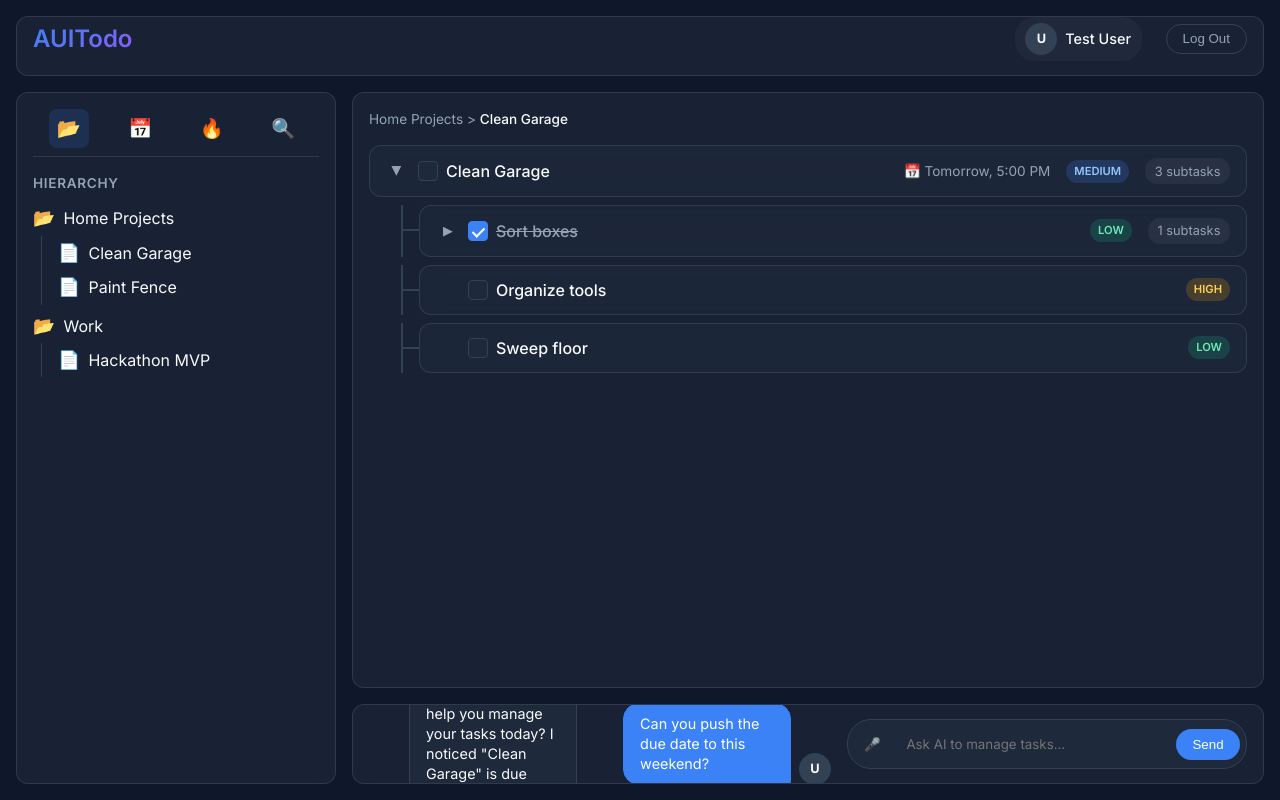
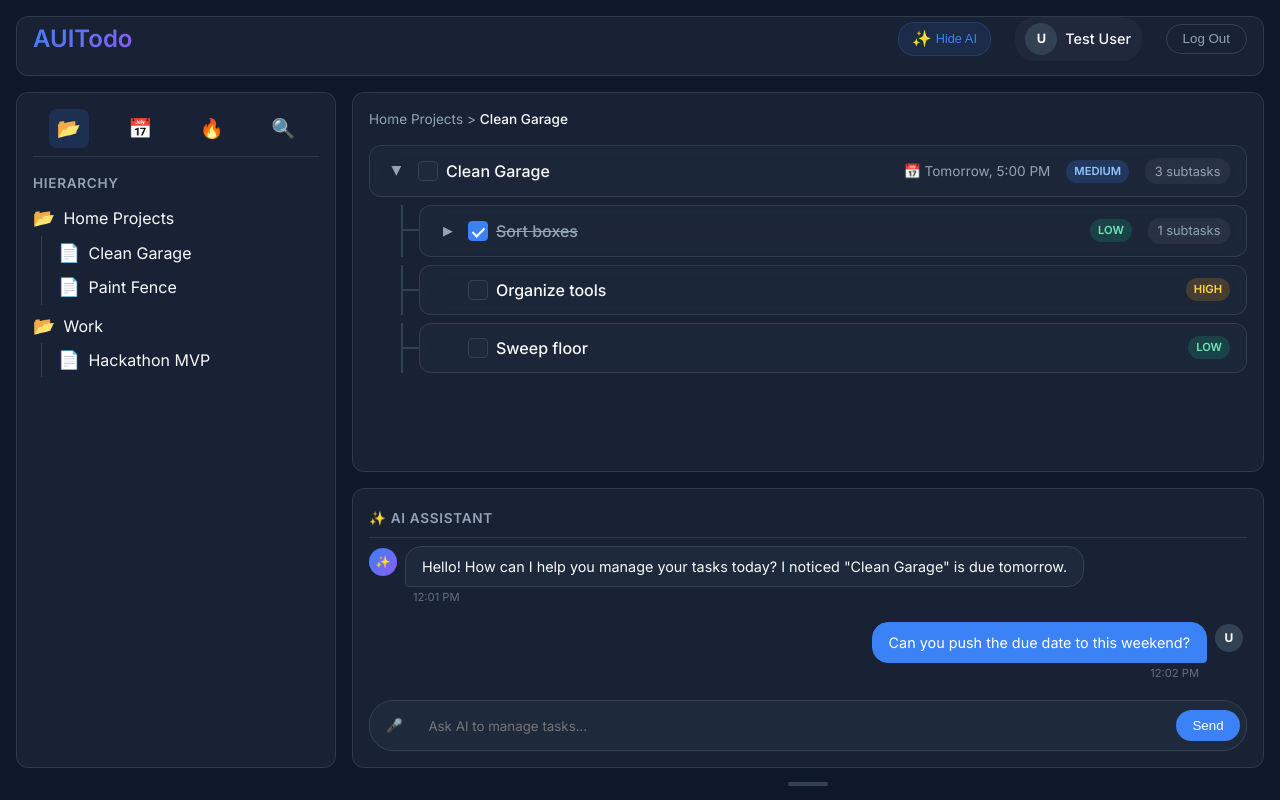
Before and after one commit to Thecow-007/AUIToDo, an Angular app in the folder client/: page / in a window 1280 px wide. Built offline with nearby package versions, Linux system fonts and the light colour scheme.

Commit message:
AI Chat box cleanup

```diff
--- a/client/src/app/app.css
+++ b/client/src/app/app.css
@@ -1,7 +1,6 @@
 .app-layout {
   display: grid;
   grid-template-columns: var(--nav-width) 1fr;
-  grid-template-rows: 60px 1fr var(--chat-height);
   grid-template-areas:
     "header header"
     "nav main"
@@ -40,6 +39,30 @@
   overflow: hidden;
 }
 
+/* Resize handle */
+.resize-handle {
+  grid-column: 2;
+  height: 8px;
+  cursor: ns-resize;
+  display: flex;
+  align-items: center;
+  justify-content: center;
+  z-index: 10;
+  margin: -4px 0;
+}
+
+.resize-grip {
+  width: 40px;
+  height: 4px;
+  border-radius: 2px;
+  background: var(--border-color);
+  transition: background 0.2s ease;
+}
+
+.resize-handle:hover .resize-grip {
+  background: var(--accent-primary);
+}
+
 /* Ensure child components stretch to fill their containers */
 app-header-bar,
 app-navigation-pane,
--- a/client/src/app/app.html
+++ b/client/src/app/app.html
@@ -1,4 +1,4 @@
-<main class="app-layout">
+<main class="app-layout" [style.grid-template-rows]="chatPanel.isVisible() ? '60px 1fr ' + chatPanel.panelHeight() + 'px' : '60px 1fr'">
   <header class="pane-header glass-panel">
     <app-header-bar></app-header-bar>
   </header>
@@ -11,9 +11,14 @@
     <app-main-content-pane></app-main-content-pane>
   </section>
 
-  <footer class="pane-chat glass-panel">
-    <app-ai-chat-box></app-ai-chat-box>
-  </footer>
+  @if (chatPanel.isVisible()) {
+    <div class="resize-handle" (mousedown)="onResizeStart($event)">
+      <div class="resize-grip"></div>
+    </div>
+    <footer class="pane-chat glass-panel">
+      <app-ai-chat-box></app-ai-chat-box>
+    </footer>
+  }
 </main>
 
 @if (modalService.selectedTask()) {
--- a/client/src/app/app.ts
+++ b/client/src/app/app.ts
@@ -1,11 +1,11 @@
-import { Component, signal } from '@angular/core';
+import { Component, signal, inject, HostListener } from '@angular/core';
 import { NavigationPane } from './components/navigation-pane/navigation-pane';
 import { MainContentPane } from './components/main-content-pane/main-content-pane';
 import { AiChatBox } from './components/ai-chat-box/ai-chat-box';
 import { HeaderBar } from './components/header-bar/header-bar';
 import { TaskModal } from './components/task-modal/task-modal';
 import { TaskModalService } from './services/task-modal.service';
-import { inject } from '@angular/core';
+import { ChatPanelService } from './services/chat-panel.service';
 
 @Component({
   selector: 'app-root',
@@ -15,5 +15,33 @@ import { inject } from '@angular/core';
 })
 export class App {
   modalService = inject(TaskModalService);
+  chatPanel = inject(ChatPanelService);
   protected readonly title = signal('client');
+
+  private isResizing = false;
+
+  onResizeStart(event: MouseEvent) {
+    event.preventDefault();
+    this.isResizing = true;
+    document.body.style.cursor = 'ns-resize';
+    document.body.style.userSelect = 'none';
+  }
+
+  @HostListener('window:mousemove', ['$event'])
+  onMouseMove(event: MouseEvent) {
+    if (!this.isResizing) return;
+    const windowHeight = window.innerHeight;
+    const newHeight = windowHeight - event.clientY - 16; // 16px for bottom padding
+    const clamped = Math.max(100, Math.min(newHeight, windowHeight * 0.6));
+    this.chatPanel.panelHeight.set(clamped);
+  }
+
+  @HostListener('window:mouseup')
+  onMouseUp() {
+    if (this.isResizing) {
+      this.isResizing = false;
+      document.body.style.cursor = '';
+      document.body.style.userSelect = '';
+    }
+  }
 }
--- a/client/src/app/components/ai-chat-box/ai-chat-box.css
+++ b/client/src/app/components/ai-chat-box/ai-chat-box.css
@@ -1,25 +1,45 @@
 .chat-container {
   display: flex;
-  flex-direction: row;
+  flex-direction: column;
   height: 100%;
-  gap: var(--spacing-md);
-  align-items: center;
+  overflow: hidden;
+}
+
+.chat-header {
+  padding-bottom: var(--spacing-sm);
+  border-bottom: 1px solid var(--glass-border);
+  margin-bottom: var(--spacing-sm);
+  flex-shrink: 0;
+}
+
+.chat-title {
+  font-size: 0.85rem;
+  font-weight: 600;
+  color: var(--text-secondary);
+  text-transform: uppercase;
+  letter-spacing: 0.05em;
 }
 
 .message-history {
   display: flex;
-  flex-direction: row;
+  flex-direction: column;
   flex-grow: 1;
   gap: var(--spacing-md);
-  overflow-x: auto;
-  align-items: center;
+  overflow-y: auto;
+  padding-right: var(--spacing-xs);
 }
 
 .message {
   display: flex;
-  align-items: flex-end;
+  align-items: flex-start;
   gap: var(--spacing-sm);
-  max-width: 45%;
+  max-width: 85%;
+  animation: fadeInMsg 0.3s ease;
+}
+
+@keyframes fadeInMsg {
+  from { opacity: 0; transform: translateY(8px); }
+  to { opacity: 1; transform: translateY(0); }
 }
 
 .message.user-message {
@@ -27,16 +47,27 @@
   justify-content: flex-end;
 }
 
+.message-body {
+  display: flex;
+  flex-direction: column;
+  gap: 2px;
+}
+
+.user-message .message-body {
+  align-items: flex-end;
+}
+
 .avatar {
-  width: 32px;
-  height: 32px;
+  width: 28px;
+  height: 28px;
   border-radius: 50%;
   display: flex;
   align-items: center;
   justify-content: center;
-  font-size: 0.8rem;
+  font-size: 0.75rem;
   font-weight: bold;
   flex-shrink: 0;
+  margin-top: 2px;
 }
 
 .ai-avatar {
@@ -69,17 +100,24 @@
   border-bottom-left-radius: 4px;
 }
 
+.timestamp {
+  font-size: 0.7rem;
+  color: var(--text-secondary);
+  opacity: 0.6;
+  padding: 0 var(--spacing-sm);
+}
+
 .chat-input-area {
   display: flex;
   align-items: center;
   gap: var(--spacing-sm);
-  width: 400px;
-  flex-shrink: 0;
   background: var(--bg-surface);
   border-radius: 24px;
   padding: 0.4rem;
   border: 1px solid var(--border-color);
   transition: border-color 0.3s ease;
+  flex-shrink: 0;
+  margin-top: var(--spacing-sm);
 }
 
 .chat-input-area:focus-within {
--- a/client/src/app/components/ai-chat-box/ai-chat-box.html
+++ b/client/src/app/components/ai-chat-box/ai-chat-box.html
@@ -1,12 +1,29 @@
 <div class="chat-container">
+  <div class="chat-header">
+    <span class="chat-title">✨ AI Assistant</span>
+  </div>
+
   <div class="message-history">
     <div class="message ai-message">
       <div class="avatar ai-avatar">✨</div>
-      <div class="content">Hello! How can I help you manage your tasks today? I noticed "Clean Garage" is due tomorrow.</div>
+      <div class="message-body">
+        <div class="content">Hello! How can I help you manage your tasks today? I noticed "Clean Garage" is due tomorrow.</div>
+        <span class="timestamp">12:01 PM</span>
+      </div>
     </div>
     <div class="message user-message">
-      <div class="content">Can you push the due date to this weekend?</div>
+      <div class="message-body">
+        <div class="content">Can you push the due date to this weekend?</div>
+        <span class="timestamp">12:02 PM</span>
+      </div>
       <div class="avatar user-avatar">U</div>
+    </div>
+    <div class="message ai-message">
+      <div class="avatar ai-avatar">✨</div>
+      <div class="message-body">
+        <div class="content">Done! I've moved "Clean Garage" to Saturday at 10:00 AM. Want me to adjust any sub-tasks too?</div>
+        <span class="timestamp">12:02 PM</span>
+      </div>
     </div>
   </div>
 
--- a/client/src/app/components/header-bar/header-bar.css
+++ b/client/src/app/components/header-bar/header-bar.css
@@ -74,3 +74,31 @@
   color: var(--text-primary);
   border-color: var(--text-secondary);
 }
+
+.chat-toggle {
+  display: flex;
+  align-items: center;
+  gap: var(--spacing-xs);
+  background: rgba(59, 130, 246, 0.1);
+  color: var(--accent-primary);
+  border: 1px solid rgba(59, 130, 246, 0.2);
+  padding: 0.4rem 0.8rem;
+  border-radius: 16px;
+  cursor: pointer;
+  font-weight: 500;
+  font-size: 0.85rem;
+  transition: all 0.2s ease;
+}
+
+.chat-toggle:hover {
+  background: rgba(59, 130, 246, 0.2);
+  border-color: rgba(59, 130, 246, 0.4);
+}
+
+.chat-toggle-icon {
+  font-size: 1rem;
+}
+
+.chat-toggle-label {
+  font-size: 0.8rem;
+}
--- a/client/src/app/components/header-bar/header-bar.html
+++ b/client/src/app/components/header-bar/header-bar.html
@@ -4,6 +4,10 @@
   </div>
 
   <div class="user-actions">
+    <button class="chat-toggle" (click)="chatPanel.toggle()" [title]="chatPanel.isVisible() ? 'Hide AI Chat' : 'Show AI Chat'">
+      <span class="chat-toggle-icon">✨</span>
+      <span class="chat-toggle-label">{{ chatPanel.isVisible() ? 'Hide' : 'Show' }} AI</span>
+    </button>
     <div class="user-profile">
       <div class="avatar user-avatar">U</div>
       <span class="username">Test User</span>
--- a/client/src/app/components/header-bar/header-bar.ts
+++ b/client/src/app/components/header-bar/header-bar.ts
@@ -1,4 +1,5 @@
-import { Component } from '@angular/core';
+import { Component, inject } from '@angular/core';
+import { ChatPanelService } from '../../services/chat-panel.service';
 
 @Component({
   selector: 'app-header-bar',
@@ -6,4 +7,6 @@ import { Component } from '@angular/core';
   templateUrl: './header-bar.html',
   styleUrl: './header-bar.css',
 })
-export class HeaderBar {}
+export class HeaderBar {
+  chatPanel = inject(ChatPanelService);
+}
--- /dev/null
+++ b/client/src/app/services/chat-panel.service.ts
@@ -0,0 +1,13 @@
+import { Injectable, signal } from '@angular/core';
+
+@Injectable({
+  providedIn: 'root'
+})
+export class ChatPanelService {
+  isVisible = signal<boolean>(true);
+  panelHeight = signal<number>(280);
+
+  toggle() {
+    this.isVisible.set(!this.isVisible());
+  }
+}
--- a/client/src/styles.css
+++ b/client/src/styles.css
@@ -33,7 +33,7 @@
 
   /* Layout */
   --nav-width: 320px;
-  --chat-height: 80px;
+  --chat-height: 280px;
 }
 
 * {
```
